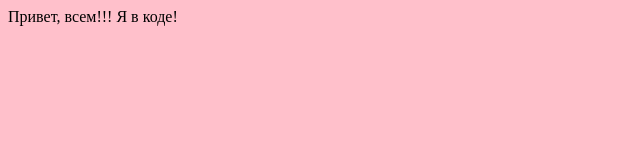
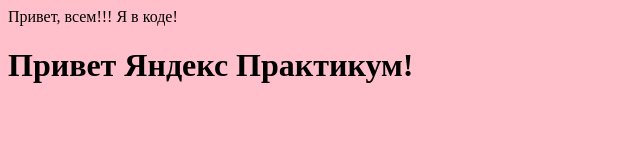
Before and after one commit to AndreiGodovaniuk/first-project, a plain HTML site: page index.html in a window 1280 px wide. Shown: the whole page, without its empty margins (0-640 px from the left). Drawn offline with Linux system fonts and the light colour scheme.

Commit message:
Обновил index.html

```diff
--- a/index.html
+++ b/index.html
@@ -9,5 +9,6 @@
 <body>
   Привет, всем!!!
   Я в коде!
+<h1>Привет Яндекс Практикум!</h1>
 </body>
 </html>
```
